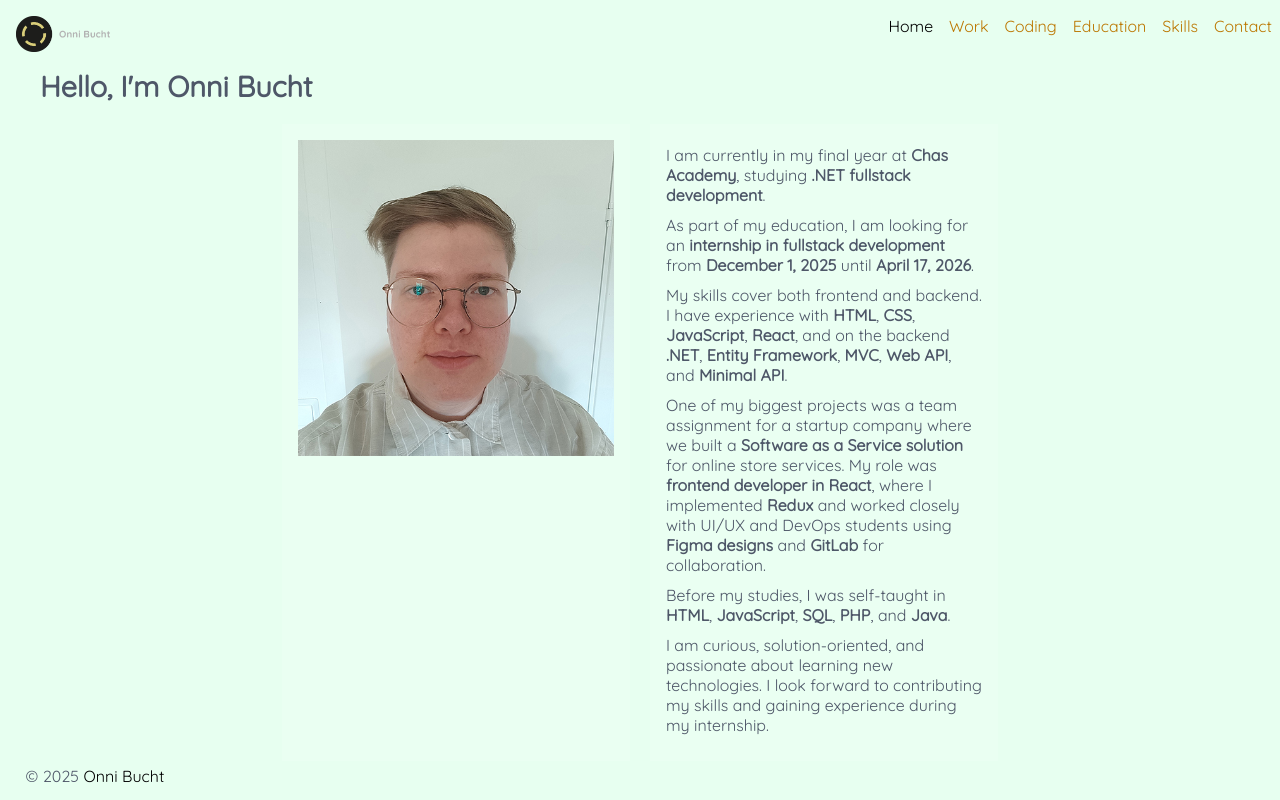
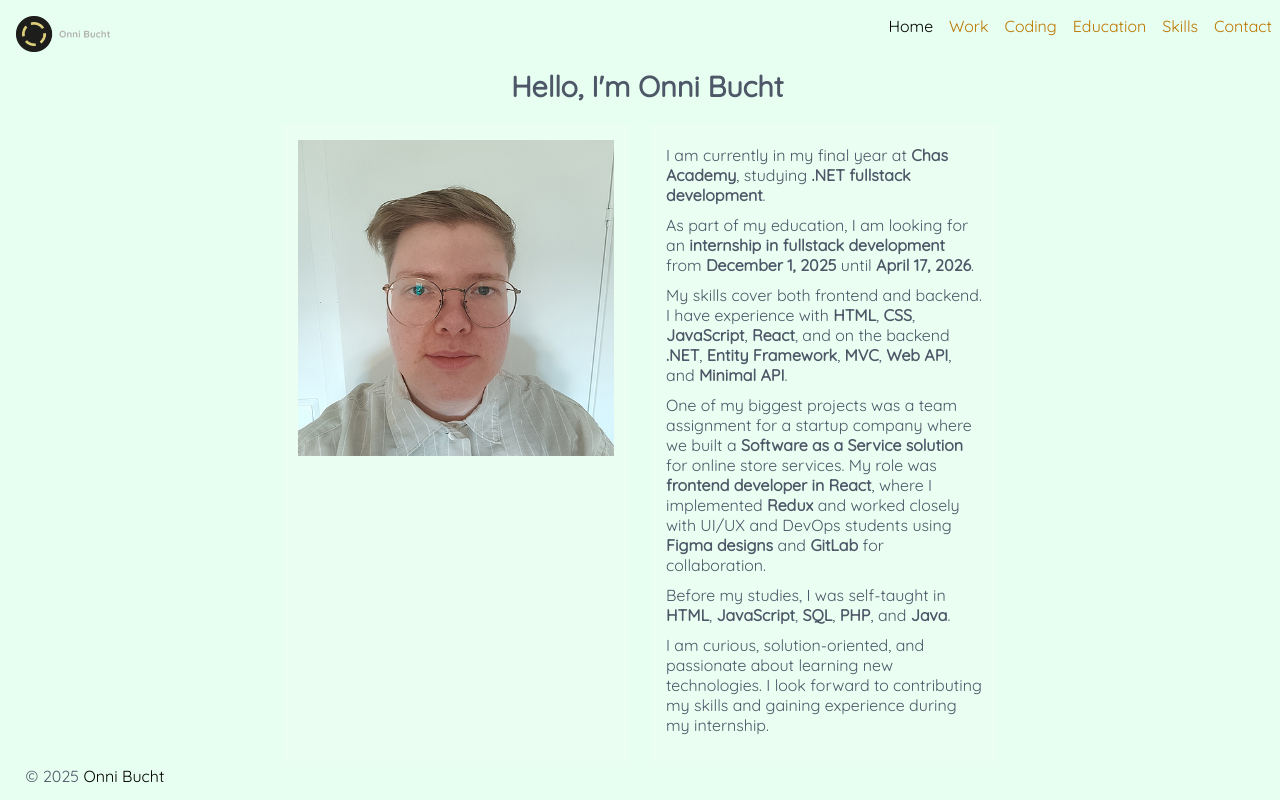
Before and after one commit to onni82/onni82.github.io, a React (Vite) app: page / in a window 1280 px wide. Built offline with nearby package versions, Linux system fonts and the light colour scheme.

Commit message:
Added text-align: center

```diff
--- a/src/styles/global.css
+++ b/src/styles/global.css
@@ -152,6 +152,9 @@ main > div > section {
 	main > div {
 		width: 56vw;
 		margin: 0 auto;
+	}
+	main > h1 {
+		text-align: center;
 	}
 }
 @media screen and (max-width: 537px) {
```
